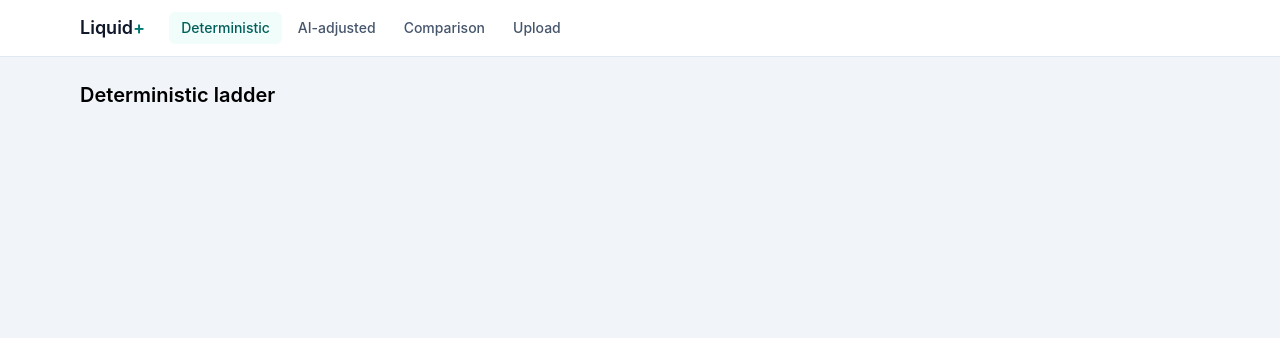
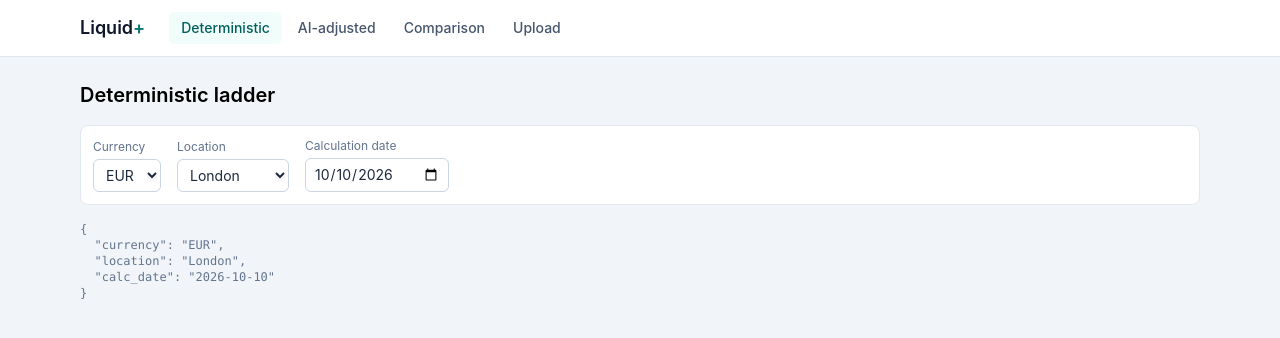
Before and after one commit to mahajansanika/BNP-Sanika, a React app in the folder frontend/: page /deterministic in a window 1280 px wide. Shown: the top 338 px of the page. Built offline with nearby package versions, Linux system fonts and the light colour scheme; the HTML template or start-up script is replaced by a standard one.

Commit message:
feat(filters): add URL-backed filter bar

```diff
--- /dev/null
+++ b/frontend/src/components/FilterBar.jsx
@@ -0,0 +1,48 @@
+import { CURRENCIES, LOCATIONS, useFilters } from '../lib/filters'
+
+const control =
+  'rounded-md border border-slate-300 bg-white px-2 py-1.5 text-sm text-slate-800'
+
+export function FilterBar() {
+  const [filters, setFilter] = useFilters()
+
+  return (
+    <div className="mb-4 flex flex-wrap items-end gap-4 rounded-lg border border-slate-200 bg-white p-3">
+      <label className="flex flex-col gap-1 text-xs text-slate-500">
+        Currency
+        <select
+          className={control}
+          value={filters.currency}
+          onChange={(e) => setFilter('currency', e.target.value)}
+        >
+          {CURRENCIES.map((c) => (
+            <option key={c}>{c}</option>
+          ))}
+        </select>
+      </label>
+
+      <label className="flex flex-col gap-1 text-xs text-slate-500">
+        Location
+        <select
+          className={control}
+          value={filters.location}
+          onChange={(e) => setFilter('location', e.target.value)}
+        >
+          {LOCATIONS.map((l) => (
+            <option key={l}>{l}</option>
+          ))}
+        </select>
+      </label>
+
+      <label className="flex flex-col gap-1 text-xs text-slate-500">
+        Calculation date
+        <input
+          type="date"
+          className={control}
+          value={filters.calc_date}
+          onChange={(e) => setFilter('calc_date', e.target.value)}
+        />
+      </label>
+    </div>
+  )
+}
--- /dev/null
+++ b/frontend/src/lib/filters.js
@@ -0,0 +1,24 @@
+import { useSearchParams } from 'react-router-dom'
+
+export const CURRENCIES = ['USD', 'EUR', 'GBP', 'SGD', 'HKD']
+export const LOCATIONS = ['Hong Kong', 'New York', 'London', 'Singapore', 'Paris']
+
+const today = () => new Date().toISOString().slice(0, 10)
+
+export function useFilters() {
+  const [params, setParams] = useSearchParams()
+
+  const filters = {
+    currency: params.get('currency') ?? 'EUR',
+    location: params.get('location') ?? 'London',
+    calc_date: params.get('calc_date') ?? today(),
+  }
+
+  function setFilter(name, value) {
+    const next = new URLSearchParams(params)
+    next.set(name, value)
+    setParams(next, { replace: true })
+  }
+
+  return [filters, setFilter]
+}
--- a/frontend/src/pages/DeterministicPage.jsx
+++ b/frontend/src/pages/DeterministicPage.jsx
@@ -1,3 +1,14 @@
-   export function DeterministicPage() {
-     return <h1 className="text-xl font-semibold">Deterministic ladder</h1>
-   }
+import { FilterBar } from '../components/FilterBar'
+import { useFilters } from '../lib/filters'
+
+export function DeterministicPage() {
+  const [filters] = useFilters()
+
+  return (
+    <div>
+      <h1 className="mb-4 text-xl font-semibold">Deterministic ladder</h1>
+      <FilterBar />
+      <pre className="text-xs text-slate-500">{JSON.stringify(filters, null, 2)}</pre>
+    </div>
+  )
+}
```
